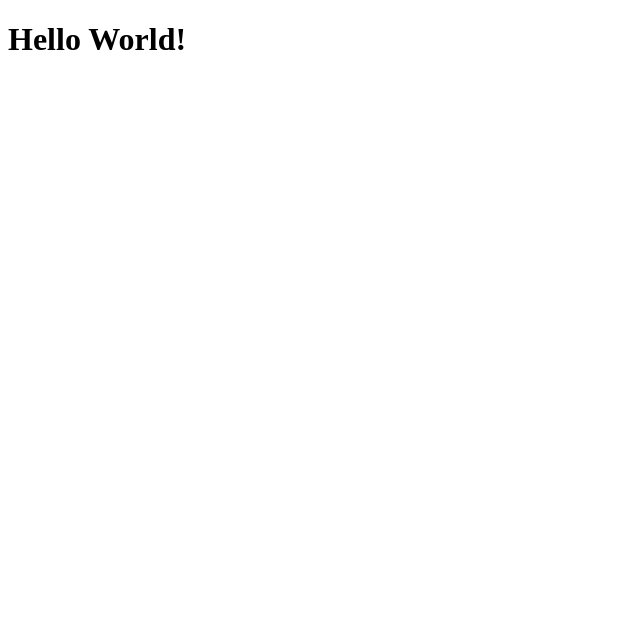
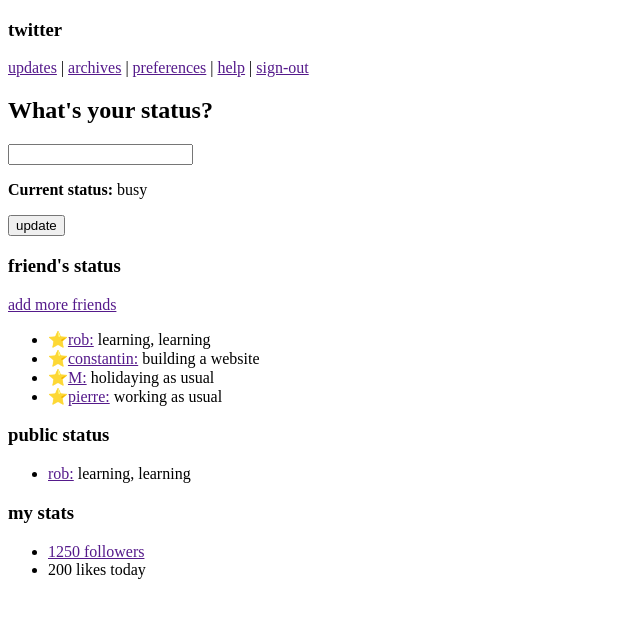
Before and after one commit to TomaszLaboj/html-twitter-base, a website: page index.html in a window 1280 px wide. Shown: the whole page, without its empty margins (0-640 px from the left). Drawn offline with Linux system fonts and the light colour scheme.

Commit message:
new look for the site

```diff
--- a/index.html
+++ b/index.html
@@ -1,11 +1,36 @@
 <!DOCTYPE html>
 <html lang="en">
   <head>
-    <!-- You may want to change the site title -->
-    <title>foobar</title>
+
+    <title>twitter</title>
   </head>
   <body>
-    <!-- put your content below -->
-    <h1>Hello World!</h1>
-  </body>
+
+    <h3>twitter</h3>
+
+    <a href="">updates</a> | <a href="">archives</a> | <a href="">preferences</a> | <a href="">help</a> | <a href="">sign-out</a>
+    <h2>What's your status?</h2>
+    <input type="text">
+    <p><b>Current status:</b> busy</p>
+    <button> update</button>
+    <h3>friend's status</h3>
+    <a href="">add more friends</a>
+    <ul>
+      <li>⭐<a href="">rob:</a> learning, learning</li>
+      <li>⭐<a href="">constantin:</a> building a website</li>
+      <li>⭐<a href="">M:</a> holidaying as usual</li>
+      <li>⭐<a href="">pierre:</a> working as usual</li>
+    </ul>
+    <h3>public status</h3>
+    <ul>
+      <li><a href="">rob:</a> learning, learning</li>
+
+    </ul>
+    <h3>my stats</h3>
+    <ul>
+      <li><a href="">1250 followers</a> </li>
+      <li>200 likes today</li>
+    </ul>
+
+
 </html>
```
